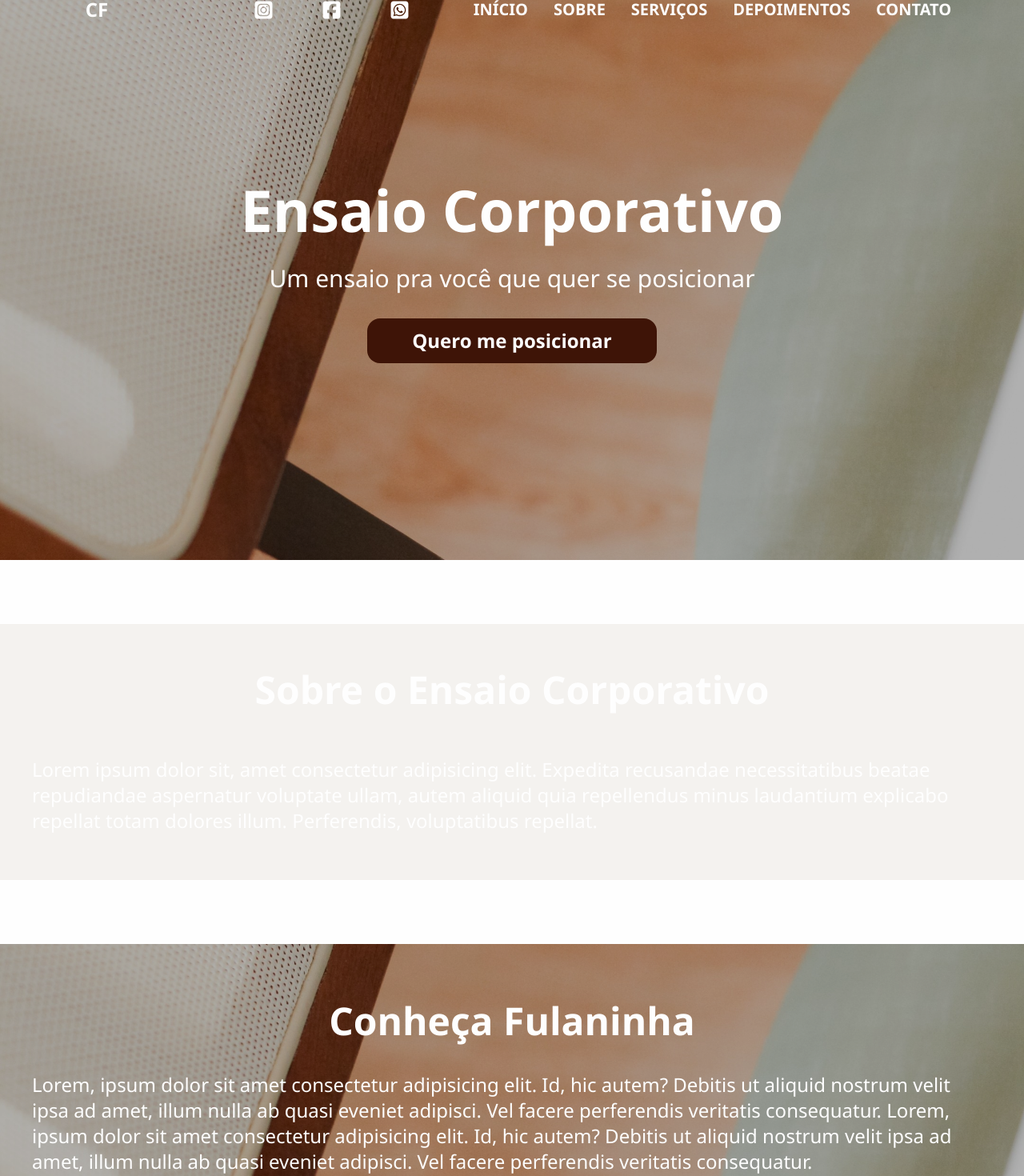
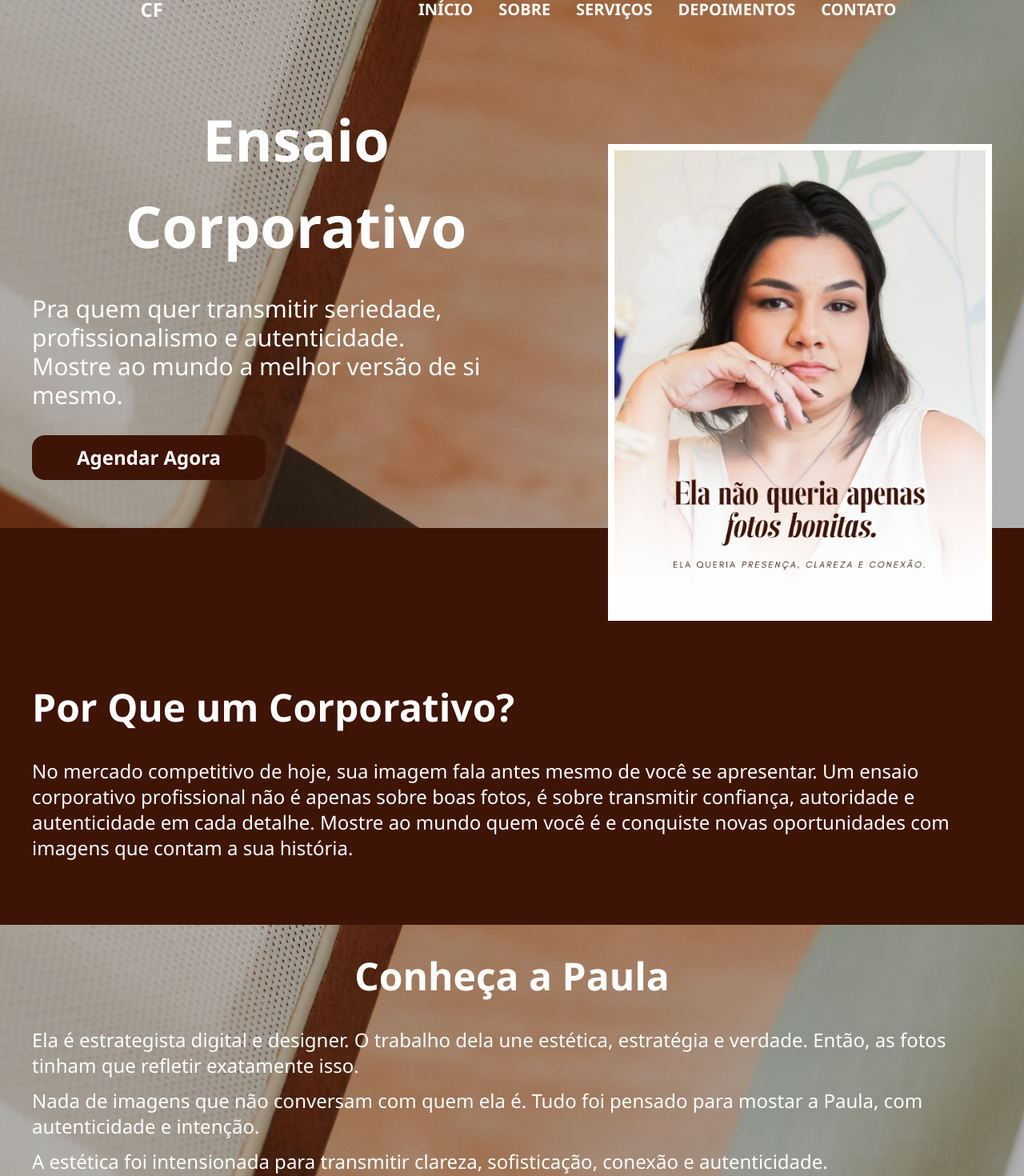
Before and after one commit to marcelo1310/camilla-fotografia-react, a React (Vite) app: page /ensaio-corporativo in a window 1280 px wide. Shown: the part 20-1490 px from the top of the page at 80% size. Built offline with nearby package versions, Linux system fonts and the light colour scheme.

Commit message:
Ajustes12

```diff
--- a/src/components/Footer/Footer.tsx
+++ b/src/components/Footer/Footer.tsx
@@ -1,4 +1,4 @@
-import { Facebook, Instagram, WhatsApp } from "@/components/Links"
+
 import { Paragrafo } from "../Paragrafo"
 
 export const Footer = () => {
@@ -6,11 +6,6 @@ export const Footer = () => {
         <footer className="flex justify-center w-full h-40 bg-[var(--bege] text-[var(--branco)]">
 
             <div className="flex flex-col items-center gap-5 justify-center xl:w-[1200px]">
-                <div className="flex mt-5 gap-5">
-                    <Instagram size={35}/>
-                    <Facebook size={35}/>
-                    <WhatsApp size={35}/>
-                </div>
 
                 <div className="flex flex-col items-center text-[var(--vinho)]">
                     <Paragrafo> &copy; 2025 Camilla Fotografia.</Paragrafo>
--- a/src/components/Header/Header.tsx
+++ b/src/components/Header/Header.tsx
@@ -54,12 +54,6 @@ export const Header = () => {
         <a href="/">CF</a>
       </div>
       <div className="flex items-center gap-20 ">
-        <div className=" hidden z-10 gap-15 lg:flex">
-          <Instagram size={25} />
-          <Facebook size={25} />
-          <WhatsApp size={25} />
-        </div>
-
         <nav className="flex w-full">
           {/*Menu Desktop*/}
           <ul className="hidden gap-8 lg:flex z-10 text-xl font-bold justify-between">
--- a/src/components/Paragrafo/Paragrafo.tsx
+++ b/src/components/Paragrafo/Paragrafo.tsx
@@ -5,8 +5,8 @@ type ParagrafoProps = {
 
 export const Paragrafo = ({ children, texthero = "nao" }: ParagrafoProps) => {
   const text = {
-    sim: "font-light text-xl lg:text-2xl xl:text-3xl",
-    nao: "font-light text-[1.1rem] md:text-xl xl:text-2xl",
+    sim: "font-medium text-xl lg:text-2xl xl:text-3xl",
+    nao: "font-medium text-[1.1rem] md:text-xl xl:text-2xl",
   };
 
   return <p className={text[texthero]}>{children}</p>;
--- a/src/components/SectionBase/SectionBase.tsx
+++ b/src/components/SectionBase/SectionBase.tsx
@@ -19,7 +19,7 @@ export const Section = ({
 
   const estilosCor = {
     transparente: "",
-    cor: "bg-[var(--bege)]/20",
+    cor: "bg-[var(--vinho)]",
   };
 
 const marginTop = {
--- a/src/components/Titulo1/Titulo1.tsx
+++ b/src/components/Titulo1/Titulo1.tsx
@@ -4,7 +4,7 @@ type Titulo1Props = {
 
 export const Titulo1 = ({children} : Titulo1Props) => {
     return (
-        <h1 className="font-bold text-center text-4xl lg:text-6xl xl:text-7xl text-[var(--branco)]">
+        <h1 className="font-bold text-center text-[2.5rem] md:text-[3rem] lg:text-[3.5rem] xl:text-[4.5rem] text-[var(--branco)]">
             {children}
         </h1>
     )
--- a/src/pages/Corporativo/Corporativo.tsx
+++ b/src/pages/Corporativo/Corporativo.tsx
@@ -1,7 +1,6 @@
 import { HeroServices, History } from "@/services-sections";
 import { Galeria } from "@/services-sections/GaleriaServices";
 import { SobreServices } from "@/services-sections/SobreServices";
-import imgHero from "@/assets/img/5.jpg";
 import img1 from "@/assets/galeria/1.jpg";
 import img2 from "@assets/galeria/2.jpg";
 import img3 from "@assets/galeria/3.jpg";
@@ -11,25 +10,24 @@ import img6 from "@assets/galeria/6.jpg";
 import img7 from "@assets/galeria/7.jpg";
 import img8 from "@assets/galeria/8.jpg";
 import img9 from "@assets/galeria/9.jpg";
-import { useAnimacao } from "@/hooks/useAnimacao";
 
 export const Corporativo = () => {
-  const img = useAnimacao(imgHero);
+
   return (
     <div className="flex flex-col bg-[var(--branco)]">
       <HeroServices
         titulo="Ensaio Corporativo"
-          paragrafo="Um ensaio pra você que quer se posicionar"
-          textobtn="Quero me posicionar"
+        paragrafo="Pra quem quer transmitir seriedade, profissionalismo e autenticidade. Mostre ao mundo a melhor versão de si mesmo."
+        textobtn="Agendar Agora"
       />
       <SobreServices
-          titulo="Sobre o Ensaio Corporativo"
-          texto="Lorem ipsum dolor sit, amet consectetur adipisicing elit. Expedita recusandae necessitatibus beatae repudiandae aspernatur voluptate ullam, autem aliquid quia repellendus minus laudantium explicabo repellat totam dolores illum. Perferendis, voluptatibus repellat."
+        titulo="Por Que um Corporativo?"
+        texto="No mercado competitivo de hoje, sua imagem fala antes mesmo de você se apresentar. Um ensaio corporativo profissional não é apenas sobre boas fotos, é sobre transmitir confiança, autoridade e autenticidade em cada detalhe. Mostre ao mundo quem você é e conquiste novas oportunidades com imagens que contam a sua história."
       />
       <History />
       <Galeria
         imagens={[img1, img2, img3, img4, img5, img6, img7, img8, img9]}
       />
     </div>
-    )
+  );
 };
--- a/src/sections/Sobre/Sobre.tsx
+++ b/src/sections/Sobre/Sobre.tsx
@@ -8,9 +8,6 @@ export const Sobre = () => {
   return (
     <Section id="sobre">
       <div className="container">
-
-
-
 
         <div className="lg:flex flex-row lg:gap-10">
           <div className="flex flex-col gap-5 lg:w-1/2 xl:text-xl">
--- a/src/services-sections/HeroServices.tsx
+++ b/src/services-sections/HeroServices.tsx
@@ -1,4 +1,5 @@
 import img from "@/assets/img/5.jpg";
+import foto from "@/assets/galeria/1.jpg";
 import { Section } from "@/components/SectionBase";
 import { motion } from "framer-motion";
 import { Botao } from "@/components/Botao";
@@ -19,16 +20,17 @@ export const HeroServices = ({
   textobtn,
 }: HeroServiceProps) => {
   return (
-    <Section id="hero" bgImage={img} mt="nao">
+    <Section id="hero" bgImage={img} bgColor="cor" mt="nao">
       <Filtro />
-      <div className="container h-70 md:h-100 md:gap-8 lg:h-150 xl:h-180">
+      <div className="relative flex flex-col w-[calc(100%-16px)] mx-2 max-w-[1200px] items-center mt-20 z-10 h-120 lg:h-150 lg:flex-row xl:h-150">
+        <div className="flex flex-col items-center gap-4 md:gap-8 lg:w-[55%] lg:items-start">
           <motion.div {...fadeInFromTop(0.2)}>
             <Titulo1>{titulo}</Titulo1>
           </motion.div>
 
           <motion.div
             {...fadeInFromTop(0.4)}
-          className="text-center w-[85%] text-[var(--branco)]"
+            className="text-center lg:text-left w-[85%] text-[var(--branco)]"
           >
             <Paragrafo texthero="sim">{paragrafo}</Paragrafo>
           </motion.div>
@@ -42,6 +44,10 @@ export const HeroServices = ({
             </Botao>
           </motion.div>
         </div>
+        <div className="absolute flex top-68 z-20 w-90 lg:w-120 bg-[var(--branco)] lg:top-30 lg:right-0">
+          <img className="p-2" src={foto} alt="" />
+        </div>
+      </div>
     </Section>
   );
 };
--- a/src/services-sections/HistoryTellingServices.tsx
+++ b/src/services-sections/HistoryTellingServices.tsx
@@ -6,20 +6,31 @@ import { Paragrafo } from "@/components/Paragrafo";
 
 export const History = () => {
   return (
-    <Section bgImage={img}>
+    <Section bgImage={img} mt="nao">
       <Filtro />
-      <div className="container min-h-80 text-[var(--branco)]">
+      <div className="container min-h-80 text-[var(--branco)] pb-4">
         <div className="py-10">
-          <Titulo2 cor="claro">Conheça Fulaninha</Titulo2>
+          <Titulo2 cor="claro">Conheça a Paula</Titulo2>
         </div>
-        <Paragrafo>
-          Lorem, ipsum dolor sit amet consectetur adipisicing elit. Id, hic
-          autem? Debitis ut aliquid nostrum velit ipsa ad amet, illum nulla ab
-          quasi eveniet adipisci. Vel facere perferendis veritatis consequatur.
-          Lorem, ipsum dolor sit amet consectetur adipisicing elit. Id, hic
-          autem? Debitis ut aliquid nostrum velit ipsa ad amet, illum nulla ab
-          quasi eveniet adipisci. Vel facere perferendis veritatis consequatur.
-        </Paragrafo>
+        <div className="flex flex-col gap-3">
+          <Paragrafo>
+            Ela é estrategista digital e designer. O trabalho dela une estética,
+            estratégia e verdade. Então, as fotos tinham que refletir exatamente
+            isso.
+          </Paragrafo>
+          <Paragrafo>
+            Nada de imagens que não conversam com quem ela é. Tudo foi pensado
+            para mostar a Paula, com autenticidade e intenção.
+          </Paragrafo>
+          <Paragrafo>
+            A estética foi intensionada para transmitir clareza, sofisticação,
+            conexão e autenticidade.
+          </Paragrafo>
+          <Paragrafo>
+            Resultado? Uma imagem profissional que representa quem ela é e quem
+            ela quer atrair.
+          </Paragrafo>
+        </div>
       </div>
     </Section>
   );
--- a/src/services-sections/SobreServices.tsx
+++ b/src/services-sections/SobreServices.tsx
@@ -8,9 +8,9 @@ type SobreServicesProps = {
 };
 export const SobreServices = ({ titulo, texto }: SobreServicesProps) => {
   return (
-    <Section id="sobre" bgColor="cor">
-      <div className="container min-h-80 text-[var(--branco)] gap-15">
-        <div className="text-center">
+    <Section id="sobre" bgColor="cor" mt="nao">
+      <div className="container min-h-80 text-[var(--branco)] gap-10 mt-65 lg:mt-30 lg:py-20">
+        <div className="w-full text-center lg:text-left">
           <Titulo2 cor="claro">{titulo}</Titulo2>
         </div>
         <Paragrafo>{texto}</Paragrafo>
```
Lines whose indentation alone changed are shown as unchanged.
